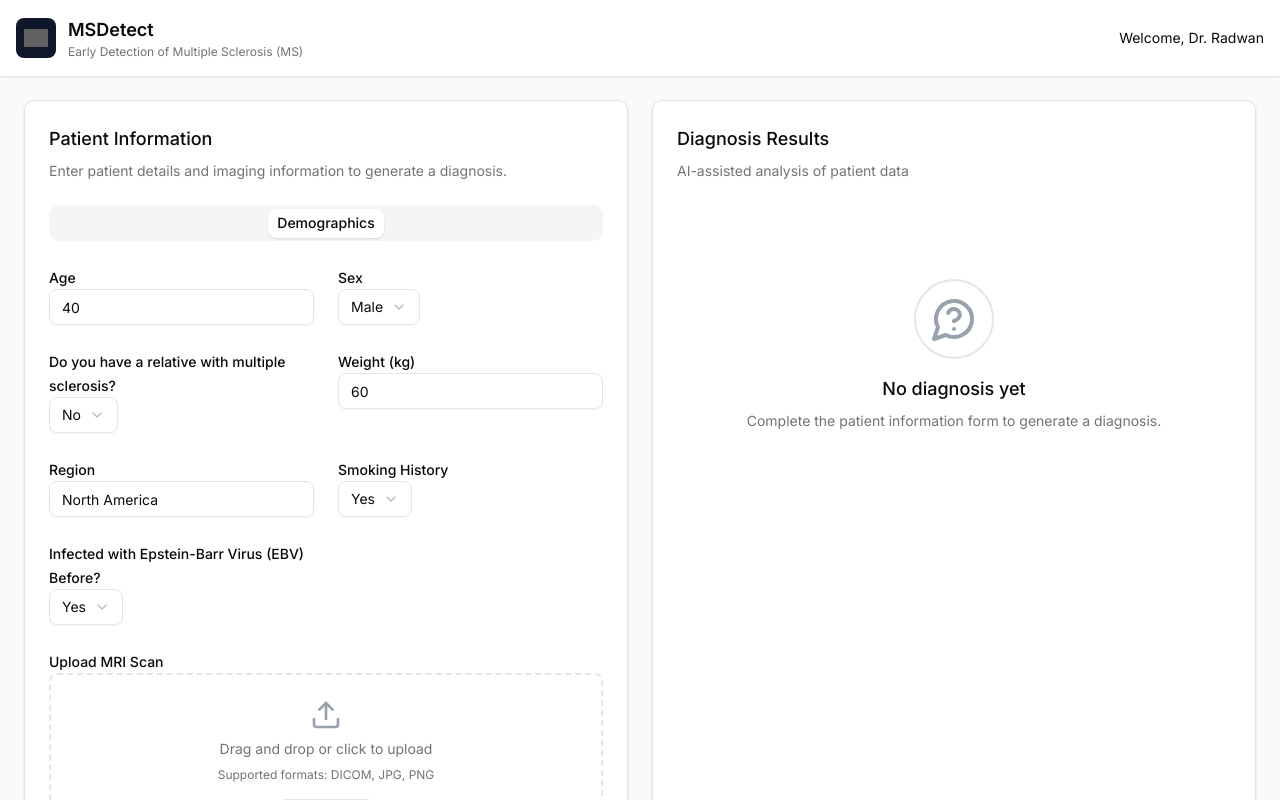
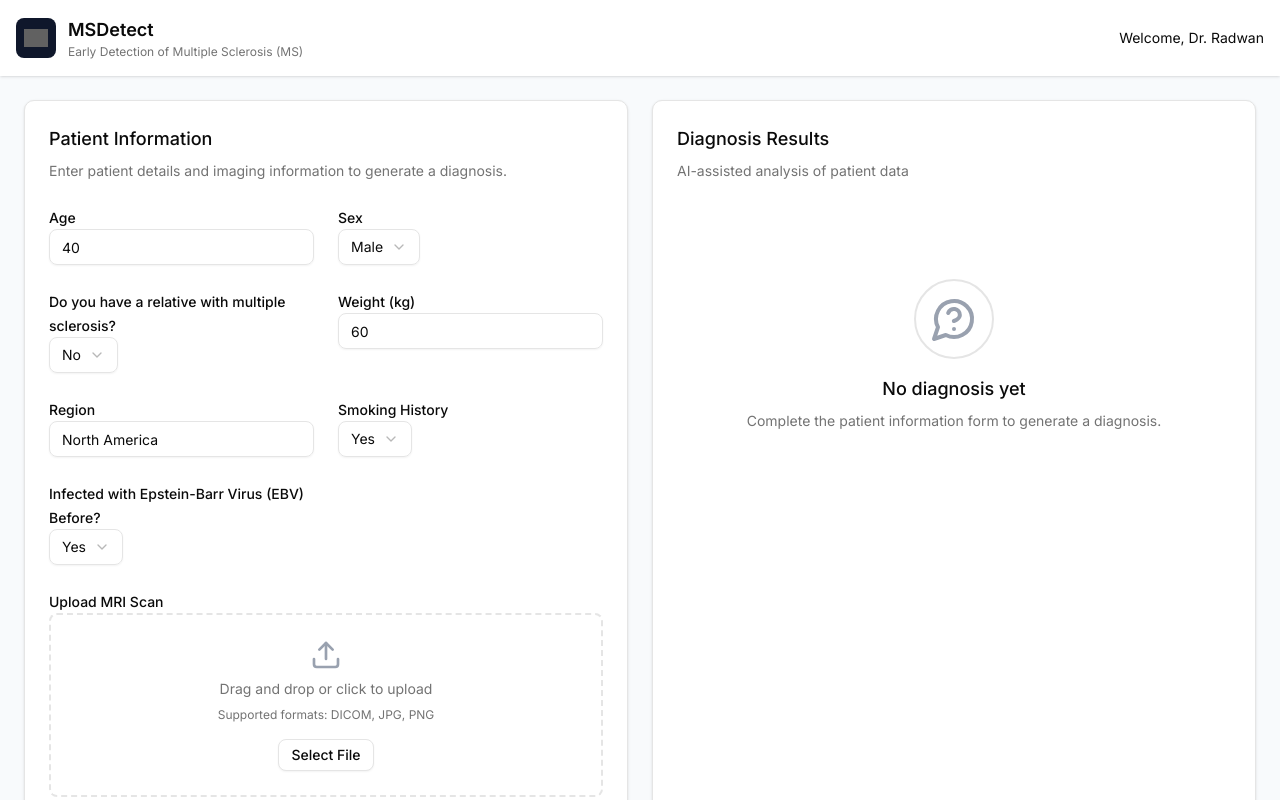
Before and after one commit to CodeAwais/Hack1, a Next.js app in the folder ms-frontend/: page / in a window 1280 px wide. Shown: the top 800 px of the page. Built offline with nearby package versions, Linux system fonts and the light colour scheme; grey boxes are pictures that could not be loaded.

Commit message:
Remove tabs from frontend

```diff
--- a/ms-frontend/src/app/page.tsx
+++ b/ms-frontend/src/app/page.tsx
@@ -1,9 +1,17 @@
-import Image from "next/image"
-import { Button } from "@/components/ui/button"
-import { Input } from "@/components/ui/input"
-import { Select, SelectContent, SelectItem, SelectTrigger, SelectValue } from "@/components/ui/select"
-import { Tabs, TabsContent, TabsList, TabsTrigger } from "@/components/ui/tabs"
-import { MessageCircleQuestionIcon as CircleQuestion, Upload } from "lucide-react"
+import Image from "next/image";
+import { Button } from "@/components/ui/button";
+import { Input } from "@/components/ui/input";
+import {
+  Select,
+  SelectContent,
+  SelectItem,
+  SelectTrigger,
+  SelectValue,
+} from "@/components/ui/select";
+import {
+  MessageCircleQuestionIcon as CircleQuestion,
+  Upload,
+} from "lucide-react";
 
 export default function Home() {
   return (
@@ -11,11 +19,19 @@ export default function Home() {
       <header className="flex items-center justify-between bg-white p-4 shadow-sm">
         <div className="flex items-center gap-3">
           <div className="flex h-10 w-10 items-center justify-center rounded-md bg-slate-900">
-            <Image src="/placeholder.svg?height=24&width=24" width={24} height={24} alt="" className="invert" />
+            <Image
+              src="/placeholder.svg?height=24&width=24"
+              width={24}
+              height={24}
+              alt=""
+              className="invert"
+            />
           </div>
           <div>
             <h1 className="text-lg font-semibold">MSDetect</h1>
-            <p className="text-xs text-muted-foreground">Early Detection of Multiple Sclerosis (MS)</p>
+            <p className="text-xs text-muted-foreground">
+              Early Detection of Multiple Sclerosis (MS)
+            </p>
           </div>
         </div>
         <div className="flex items-center gap-4">
@@ -29,14 +45,10 @@ export default function Home() {
         <div className="rounded-lg border bg-white p-6 shadow-sm">
           <h2 className="mb-2 text-lg font-medium">Patient Information</h2>
           <p className="mb-6 text-sm text-muted-foreground">
-            Enter patient details and imaging information to generate a diagnosis.
+            Enter patient details and imaging information to generate a
+            diagnosis.
           </p>
 
-          <Tabs defaultValue="demographics">
-            <TabsList className="grid w-full">
-              <TabsTrigger value="demographics">Demographics</TabsTrigger>
-            </TabsList>
-            <TabsContent value="demographics" className="mt-4 space-y-6">
           <div className="grid grid-cols-2 gap-6">
             <div className="space-y-2">
               <label htmlFor="age" className="text-sm font-medium">
@@ -57,7 +69,9 @@ export default function Home() {
               </Select>
             </div>
             <div className="space-y-2">
-                  <label className="text-sm font-medium">Do you have a relative with multiple sclerosis?</label>
+              <label className="text-sm font-medium">
+                Do you have a relative with multiple sclerosis?
+              </label>
               <Select defaultValue="no">
                 <SelectTrigger>
                   <SelectValue placeholder="Yes/No" />
@@ -93,7 +107,9 @@ export default function Home() {
               </Select>
             </div>
             <div className="space-y-2">
-                  <label className="text-sm font-medium">Infected with Epstein-Barr Virus (EBV) Before?</label>
+              <label className="text-sm font-medium">
+                Infected with Epstein-Barr Virus (EBV) Before?
+              </label>
               <Select defaultValue="yes">
                 <SelectTrigger>
                   <SelectValue placeholder="Select" />
@@ -111,8 +127,12 @@ export default function Home() {
             <label className="text-sm font-medium">Upload MRI Scan</label>
             <div className="flex flex-col items-center justify-center rounded-md border-2 border-dashed p-6">
               <Upload className="mb-2 h-8 w-8 text-gray-400" />
-                  <p className="mb-2 text-sm text-muted-foreground">Drag and drop or click to upload</p>
-                  <p className="mb-4 text-xs text-muted-foreground">Supported formats: DICOM, JPG, PNG</p>
+              <p className="mb-2 text-sm text-muted-foreground">
+                Drag and drop or click to upload
+              </p>
+              <p className="mb-4 text-xs text-muted-foreground">
+                Supported formats: DICOM, JPG, PNG
+              </p>
               <div className="relative">
                 <Input
                   type="file"
@@ -126,16 +146,17 @@ export default function Home() {
               </div>
             </div>
           </div>
-            </TabsContent>
-          </Tabs>
-
-          <Button className="mt-6 w-full bg-slate-900 text-white hover:bg-slate-800">Generate Diagnosis</Button>
+          <Button className="mt-6 w-full bg-slate-900 text-white hover:bg-slate-800">
+            Generate Diagnosis
+          </Button>
         </div>
 
         {/* Diagnosis Results Panel */}
         <div className="rounded-lg border bg-white p-6 shadow-sm">
           <h2 className="mb-2 text-lg font-medium">Diagnosis Results</h2>
-          <p className="mb-6 text-sm text-muted-foreground">AI-assisted analysis of patient data</p>
+          <p className="mb-6 text-sm text-muted-foreground">
+            AI-assisted analysis of patient data
+          </p>
 
           <div className="flex h-[300px] flex-col items-center justify-center">
             <div className="mb-4 flex h-20 w-20 items-center justify-center rounded-full border-2">
@@ -149,5 +170,5 @@ export default function Home() {
         </div>
       </main>
     </div>
-  )
+  );
 }
```
Lines whose indentation alone changed are shown as unchanged.
